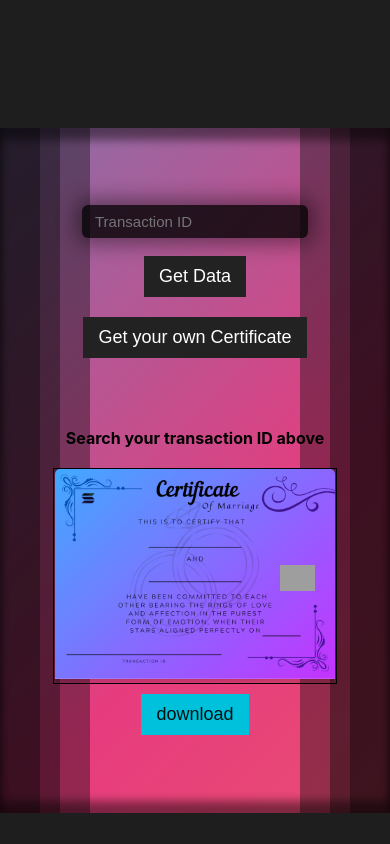
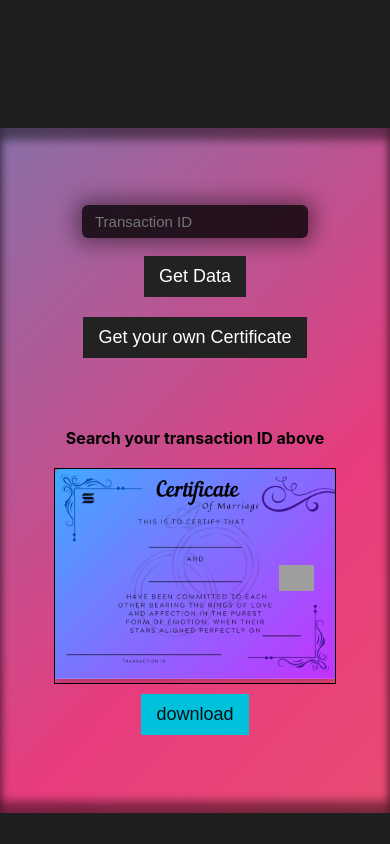
Before and after one commit to ankitzm/solana-wedding, a React (Create React App) app: page / in a window 390 px wide. Shown: the part 800-1644 px from the top of the page. Built offline with nearby package versions, Linux system fonts and the light colour scheme; grey boxes are pictures that could not be loaded.

Commit message:
more responsiveness added

```diff
--- a/src/component/explorer/Explorer.css
+++ b/src/component/explorer/Explorer.css
@@ -79,7 +79,7 @@ input {
 	margin-top: 20px;
 }
 
-#downloadWrapper {
+#downloadWrapper-exp {
 	width: max-content;
 	border: 1px solid black;
 	display: flex;
@@ -97,7 +97,7 @@ input {
 
 #certificateWrapper-exp img#cert-image {
 	box-shadow: 0px 0px 15px 1px rgba(0, 0, 0, 0.3);
-	width: 550px;
+	width: 500px;
 	height: auto;
 }
 
@@ -165,6 +165,11 @@ input {
 }
 
 @media screen and (max-width: 450px) {
+	.explorer {
+		box-shadow: inset 0px 12px 10px rgba(0, 0, 0, 0.458),
+			inset 0px -12px 10px rgba(0, 0, 0, 0.458);
+	}
+
 	#certificateWrapper-exp img#cert-image {
 		width: 280px;
 		height: auto;
--- a/src/component/explorer/Explorer.js
+++ b/src/component/explorer/Explorer.js
@@ -33,7 +33,7 @@ function Explorer() {
             </div>
 
             <div className="cert-container">
-                <div id="downloadWrapper" ref={certificateWrapper}>
+                <div id="downloadWrapper-exp" ref={certificateWrapper}>
                     <div id="certificateWrapper-exp">
                         <p id="husband"></p>
                         <p id="wife"></p>
```
